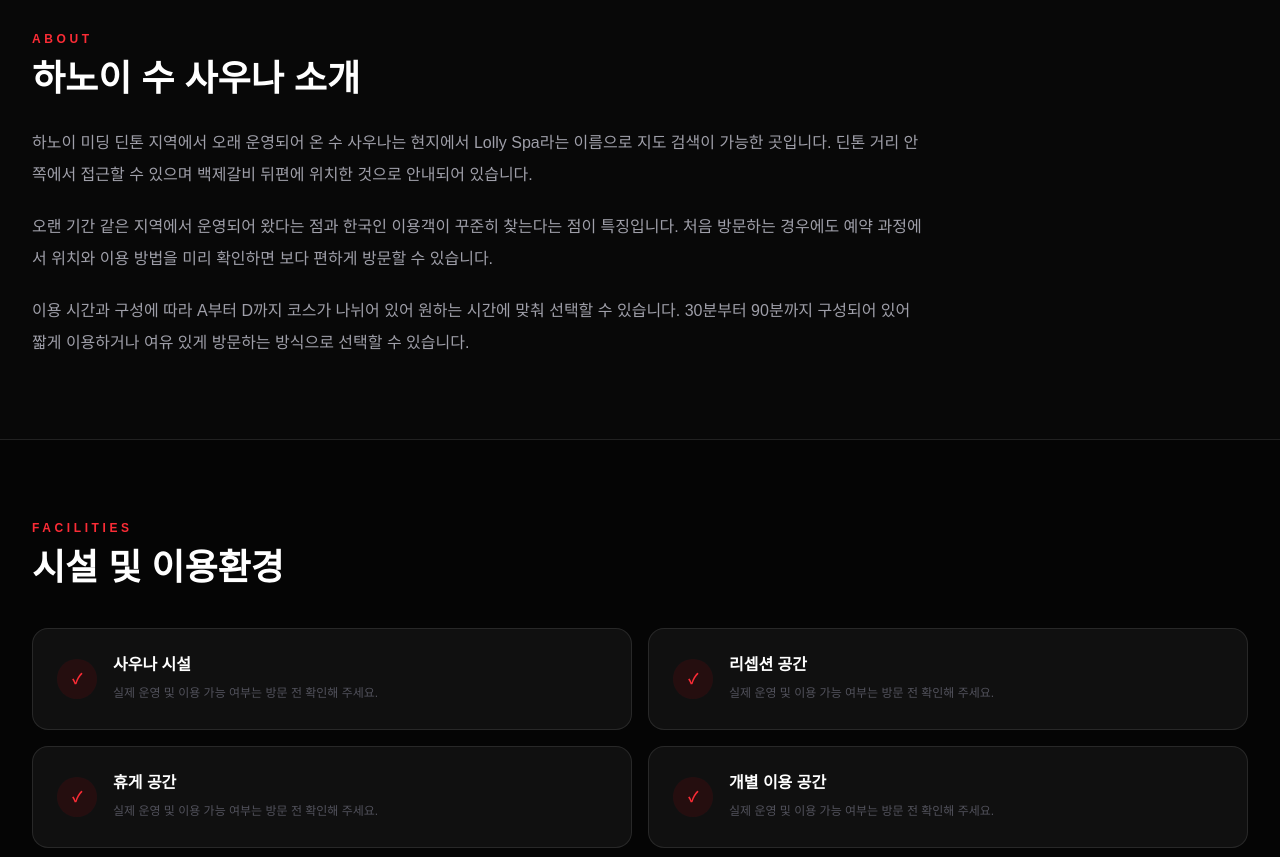
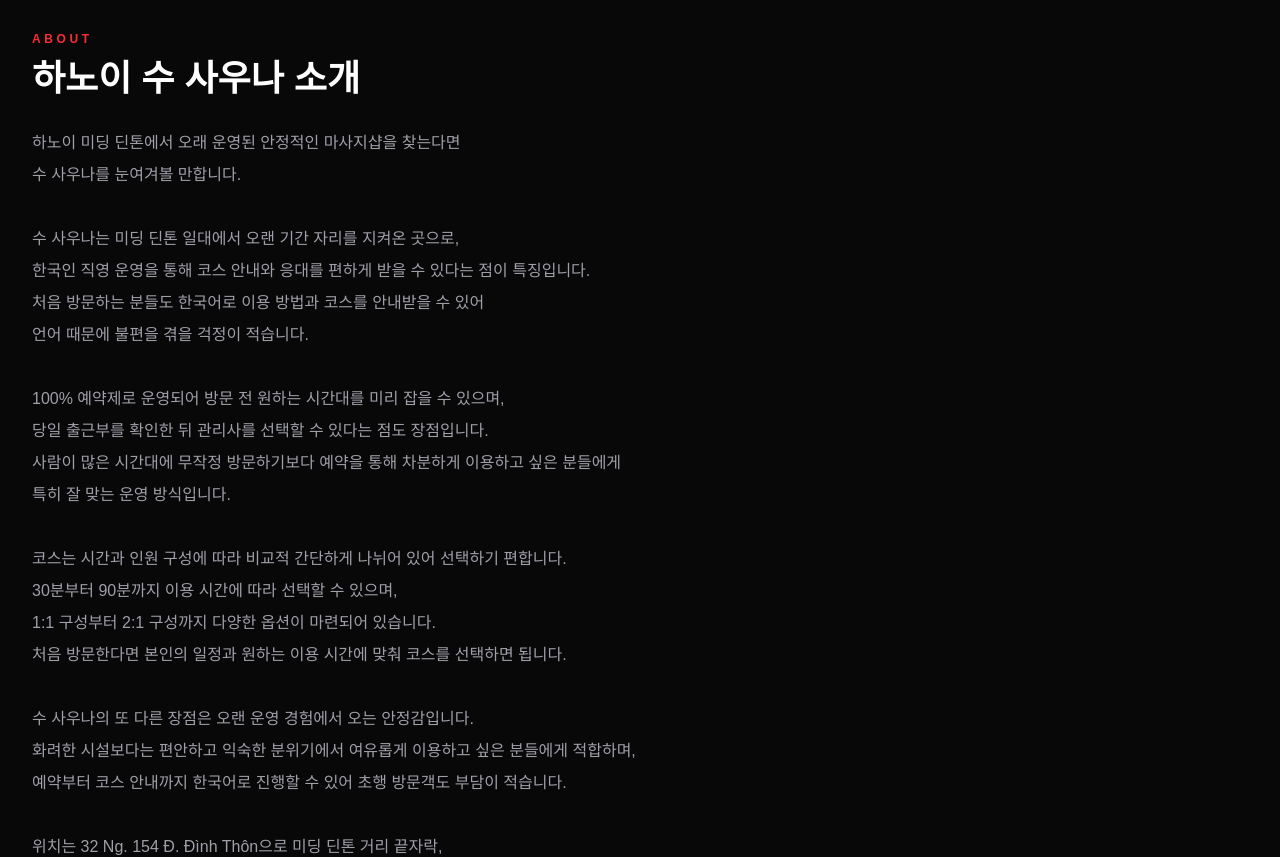
Before and after one commit to vietnam-nightlife/hanoi-nightlife, a Next.js app: page /1/1/su-sauna in a window 1280 px wide. Shown: the part 3580-4437 px from the top of the page. Built offline with nearby package versions, Linux system fonts and the light colour scheme.

Commit message:
Update page.tsx

```diff
--- a/app/[city]/[category]/su-sauna/page.tsx
+++ b/app/[city]/[category]/su-sauna/page.tsx
@@ -490,29 +490,33 @@ export default function SuSaunaPage() {
 
             <div className="mt-7 space-y-5 text-sm leading-8 text-zinc-400 md:text-base">
 
-              <p>
-                하노이 미딩 딘톤 지역에서 오래 운영되어 온
-                수 사우나는 현지에서 Lolly Spa라는 이름으로
-                지도 검색이 가능한 곳입니다. 딘톤 거리
-                안쪽에서 접근할 수 있으며 백제갈비 뒤편에
-                위치한 것으로 안내되어 있습니다.
-              </p>
+              하노이 미딩 딘톤에서 오래 운영된 안정적인 마사지샵을 찾는다면<br />
+수 사우나를 눈여겨볼 만합니다.<br /><br />
 
-              <p>
-                오랜 기간 같은 지역에서 운영되어 왔다는 점과
-                한국인 이용객이 꾸준히 찾는다는 점이 특징입니다.
-                처음 방문하는 경우에도 예약 과정에서 위치와
-                이용 방법을 미리 확인하면 보다 편하게 방문할
-                수 있습니다.
-              </p>
+수 사우나는 미딩 딘톤 일대에서 오랜 기간 자리를 지켜온 곳으로,<br />
+한국인 직영 운영을 통해 코스 안내와 응대를 편하게 받을 수 있다는 점이 특징입니다.<br />
+처음 방문하는 분들도 한국어로 이용 방법과 코스를 안내받을 수 있어<br />
+언어 때문에 불편을 겪을 걱정이 적습니다.<br /><br />
 
-              <p>
-                이용 시간과 구성에 따라 A부터 D까지 코스가
-                나뉘어 있어 원하는 시간에 맞춰 선택할 수
-                있습니다. 30분부터 90분까지 구성되어 있어
-                짧게 이용하거나 여유 있게 방문하는 방식으로
-                선택할 수 있습니다.
-              </p>
+100% 예약제로 운영되어 방문 전 원하는 시간대를 미리 잡을 수 있으며,<br />
+당일 출근부를 확인한 뒤 관리사를 선택할 수 있다는 점도 장점입니다.<br />
+사람이 많은 시간대에 무작정 방문하기보다 예약을 통해 차분하게 이용하고 싶은 분들에게<br />
+특히 잘 맞는 운영 방식입니다.<br /><br />
+
+코스는 시간과 인원 구성에 따라 비교적 간단하게 나뉘어 있어 선택하기 편합니다.<br />
+30분부터 90분까지 이용 시간에 따라 선택할 수 있으며,<br />
+1:1 구성부터 2:1 구성까지 다양한 옵션이 마련되어 있습니다.<br />
+처음 방문한다면 본인의 일정과 원하는 이용 시간에 맞춰 코스를 선택하면 됩니다.<br /><br />
+
+수 사우나의 또 다른 장점은 오랜 운영 경험에서 오는 안정감입니다.<br />
+화려한 시설보다는 편안하고 익숙한 분위기에서 여유롭게 이용하고 싶은 분들에게 적합하며,<br />
+예약부터 코스 안내까지 한국어로 진행할 수 있어 초행 방문객도 부담이 적습니다.<br /><br />
+
+위치는 32 Ng. 154 Đ. Đình Thôn으로 미딩 딘톤 거리 끝자락,<br />
+백제갈비 뒤편에 자리하고 있습니다.<br />
+지도에서는 Lolly Spa로 검색하면 위치를 확인하기 편합니다.<br />
+미딩에서 오래 운영된 곳과 편안한 한국어 응대, 예약제 운영을 중요하게 생각한다면<br />
+수 사우나는 안정적으로 선택하기 좋은 곳입니다.
 
             </div>
           </div>
```
